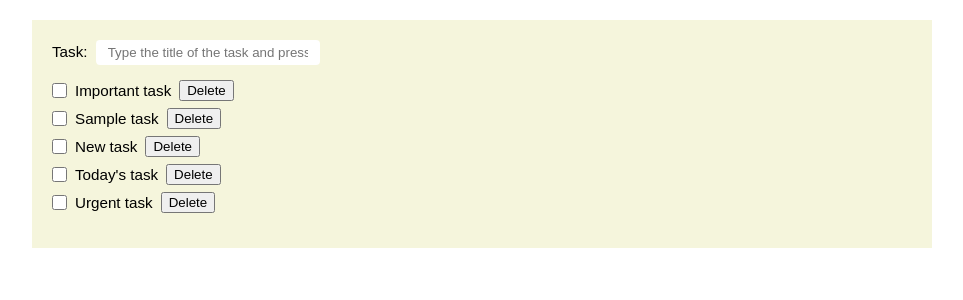
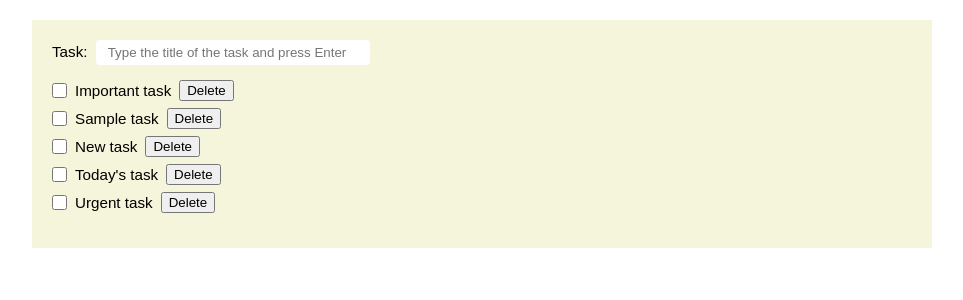
Before and after one commit to SergioCebrian/angular-hexagonal-architecture, an Angular app: page / in a window 1280 px wide. Shown: the top 300 px of the page, without its empty margins (158-1121 px from the left). Built offline with nearby package versions, Linux system fonts and the light colour scheme; data requests are answered from the project's data file.

Commit message:
Minor change

```diff
--- a/src/app/ui/components/task-create-form/task-create-form.component.scss
+++ b/src/app/ui/components/task-create-form/task-create-form.component.scss
@@ -1,5 +1,5 @@
 input {
-    width: 200px;
+    width: 250px;
     padding: 5px 12px;
     border-radius: 4px;
     border: 0;
```
